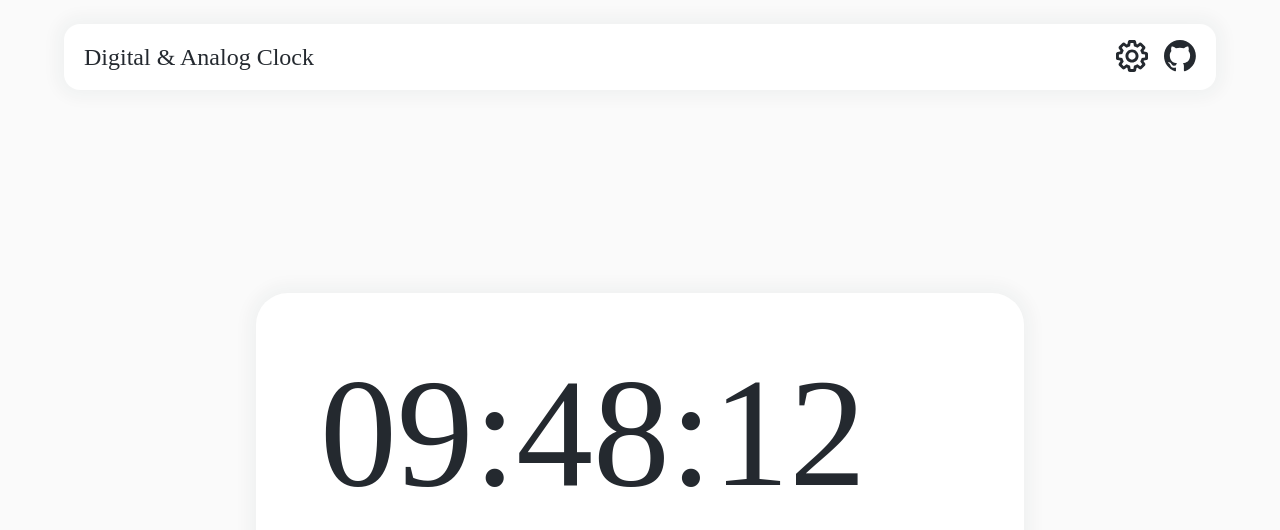
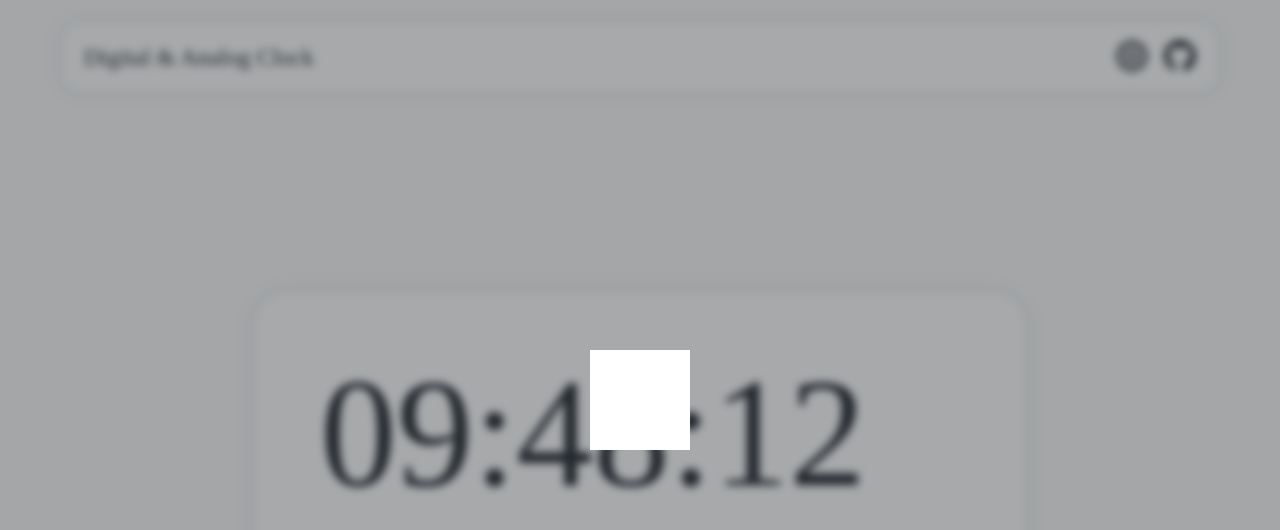
Before and after one commit to behrouz-sh/Digital-Analog-Clock, a plain HTML site: page index.html in a window 1280 px wide. Both pictures are taken after a click on the link 1132 px from the left and 57 px from the top of the page. Drawn offline with Linux system fonts and the light colour scheme; a web font is replaced by a local one.

Commit message:
feat: add clock settings functionality and styling

```diff
--- a/index.html
+++ b/index.html
@@ -36,6 +36,12 @@
         </div>
       </div>
     </section>
+
+    <div class="setting__clock">
+      <div class="setting__clock-box"></div>
+      <div class="setting__clock-bg"></div>
+    </div>
+    <script src="js/main.js"></script>
     <script src="js/digital.js"></script>
   </body>
 </html>
--- /dev/null
+++ b/js/main.js
@@ -0,0 +1,10 @@
+const settingBTN = document.querySelector(".setting__btn");
+const settingClockSection = document.querySelector(".setting__clock");
+const settingClockBgLayer = document.querySelector(".setting__clock-bg");
+
+settingBTN.addEventListener("click", () => {
+  settingClockSection.style.display = "block";
+});
+settingClockBgLayer.addEventListener("click", () => {
+  settingClockSection.style.display = "none";
+});
--- a/styles/sass/main.scss
+++ b/styles/sass/main.scss
@@ -1,8 +1,4 @@
 @import url("./reset-css.css");
-@font-face {
-  font-family: "f";
-  src: url("../fonts/sf-pro-display/SF-Pro-Display-Semibold.otf");
-}
 @font-face {
   font-family: "h";
   src: url("../fonts/sf-pro-display/SF-Pro-Display-Bold.otf");
@@ -86,9 +82,11 @@ a:active {
 }
 .logo {
   font-size: 2.4rem;
-  font-family: "f";
+  font-family: "h";
   @include media(578) {
     font-size: 1.6rem;
+    width: 9.7rem;
+    line-height: 1.2;
   }
 }
 .header__btn-warp {
@@ -147,3 +145,24 @@ a:active {
   width: 50vw;
   font-family: h;
 }
+
+.setting__clock {
+  display: none;
+}
+.setting__clock-box {
+  width: 100px;
+  height: 100px;
+  background-color: #fff;
+  display: block;
+  z-index: 100;
+  position: absolute;
+  inset: 0;
+  margin: auto;
+}
+.setting__clock-bg {
+  display: block;
+  background-color: rgba(36, 41, 47, 0.4);
+  backdrop-filter: blur(0.4rem);
+  position: absolute;
+  inset: 0;
+}
```
Also changed, not shown: styles/css/main.css, 1 other file.
